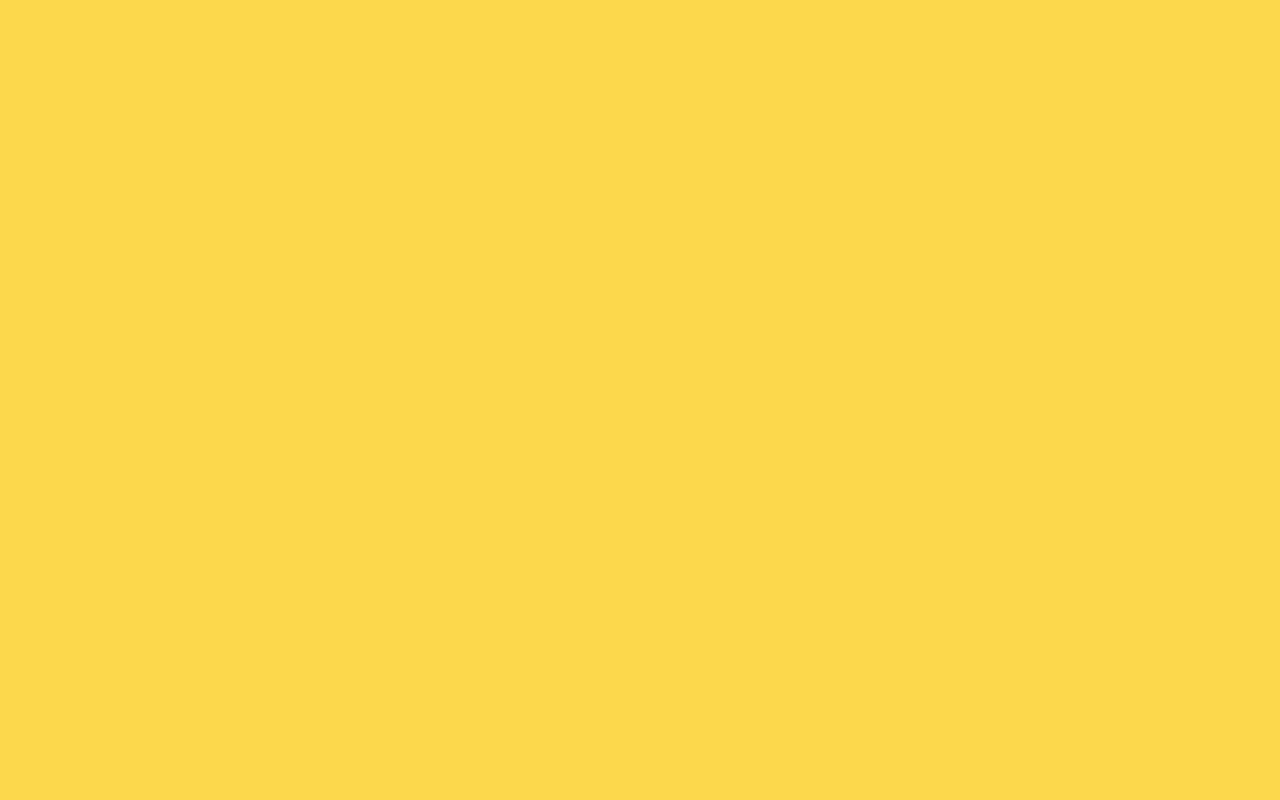
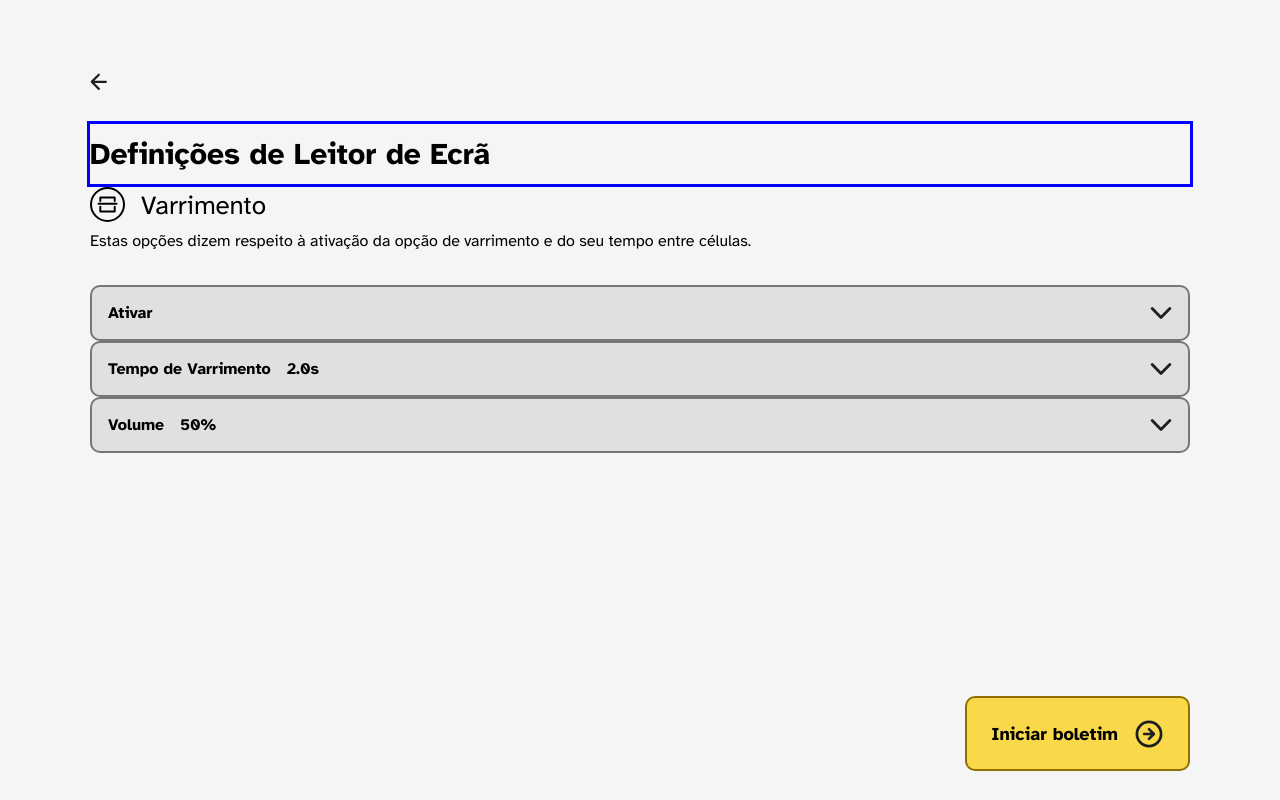
Before and after one commit to constancacc/Voto-Acessivel, a React (Vite) app in the folder voto-acessivel/: page /leitor-ecra in a window 1280 px wide. Before the commit this address had no page. Built offline with nearby package versions, Linux system fonts and the light colour scheme.

Commit message:
estruturação da página de def de leitor de ecrã

```diff
--- a/voto-acessivel/src/App.jsx
+++ b/voto-acessivel/src/App.jsx
@@ -14,7 +14,7 @@ import ConclusaoPage from './pages/Conclusao';
 import SpeechAnnouncer from "./components/SpeechAnnouncer";
 import Acessibilidade from './pages/Acessibilidade';
 import PreDefinicoes from './pages/links-acessibilidade/PreDefinicoes';
-
+import LeitorEcra from './pages/links-acessibilidade/LeitorEcra';
 
 
 function App() {
@@ -38,9 +38,10 @@ function App() {
         <Route path="/acessibilidade" element={<Acessibilidade />} />
 
          <Route path="/pre-definicoes" element={<PreDefinicoes />} />
+           <Route path="/leitor-ecra" element={<LeitorEcra />} />
          {/*
         <Route path="/codigo-perfil" element={<CodigoPerfil />} />
-        <Route path="/leitor-ecra" element={<LeitorEcra />} />
+
         <Route path="/mudanca-cor" element={<MudancaCor />} />
         <Route path="/mudanca-idioma" element={<MudancaIdioma />} />
         <Route path="/mudanca-tipografia" element={<MudancaTipografia />} />
--- a/voto-acessivel/src/pages/links-acessibilidade/LeitorEcra.jsx
+++ b/voto-acessivel/src/pages/links-acessibilidade/LeitorEcra.jsx
@@ -0,0 +1,108 @@
+import React from 'react';
+import { useNavigate } from 'react-router-dom';  // Faltava para navegar
+
+/* botões */
+import seta from "../../assets/ArrowIcon.svg";
+import accessibility from "../../assets/accessibility.svg";
+import Button from '../../components/Button.jsx';
+import CollapseBox from '../../components/Collapse1.jsx';
+
+/* imagens */
+import varrimento from "../../assets/a11y/varrimento.svg";
+
+import next from "../../assets/collapse-open.svg";
+
+/* partidos */
+import partidosData from "../../assets/autarquicas.json";
+
+/* styles */
+import '../../styles/intro.css';
+import '../../styles/variables.css';
+import '../../styles/a11y.css';
+
+export default function LeitorEcra() {
+  const navigate = useNavigate();
+
+  return (
+    <div className="grid-container">
+      {/* Botão voltar */}
+      <div style={{ gridColumn: "2", gridRow: "2", display: "flex", alignItems: "center" }}>
+        <button onClick={() => navigate(-1)} className="back-container" aria-label="Voltar à página anterior">
+          <svg className="back-btn" xmlns="http://www.w3.org/2000/svg" width="22" height="22" viewBox="0 0 22 22" fill="none">
+            <path d="M10.9992 2.2002L2.19922 11.0002M2.19922 11.0002L10.9992 19.8002M2.19922 11.0002H19.7992" stroke="#1E1E1E" strokeWidth="2.8" strokeLinecap="round" strokeLinejoin="round"/>
+          </svg>
+        </button>
+      </div>
+
+      <div style={{ gridColumn: "2 / span 12", gridRow: "3"}}>
+        <h1>Definições de Leitor de Ecrã</h1>
+
+      </div>
+
+      {/* main */}
+
+      <div style={{ gridColumn: "2 / span 12", gridRow: "4", position: "relative" }}>
+            {/*motoras*/}
+        <div id="motoras">
+            <div className='pre-def-title'>
+                <img src={varrimento}></img>
+                <h3>Varrimento</h3>
+            </div>
+
+            <div className='pre-def-content'>
+                <p> Estas opções dizem respeito à ativação da opção de varrimento e do seu tempo entre células. </p>
+             </div>
+
+            <div
+            className="adap-cell"
+            id="versao2"
+            role="button"
+            tabIndex="0"
+            >
+                <span className="adap-title">
+                    <p>Ativar</p>
+                </span>
+
+                <img src={next}></img>
+            </div>
+
+            <div
+            className="adap-cell"
+            id="versao2"
+            role="button"
+            tabIndex="0"
+            >
+                <span className="adap-title">
+                    <p>Tempo de Varrimento</p>
+                    <p>2.0s</p>
+                </span>
+
+                <img src={next}></img>
+            </div>
+
+            <div
+            className="adap-cell"
+            id="versao2"
+            role="button"
+            tabIndex="0"
+            >
+                <span className="adap-title">
+                    <p>Volume</p>
+                    <p>50%</p>
+                </span>
+
+                <img src={next}></img>
+            </div>
+        </div>
+
+      </div>
+
+    {/* Footer */}
+      <div style={{ gridColumn: "9 /span 5", gridRow: "12", justifySelf: "end" }}>
+        <Button text="Iniciar boletim" variant="primary" icon={seta} />
+      </div>
+
+    </div>
+
+  );
+}
--- a/voto-acessivel/src/styles/a11y.css
+++ b/voto-acessivel/src/styles/a11y.css
@@ -29,6 +29,7 @@
 #versao2{
     border: 2px solid var(--secundary-stroke);
     background: var(--secundary);
+    font-weight: 200;
 }
 
 .adap-title{
```
Also changed, not shown: voto-acessivel/src/assets/a11y/varrimento.svg (added), 1 other file (tests, documents, lock files or other folders).
